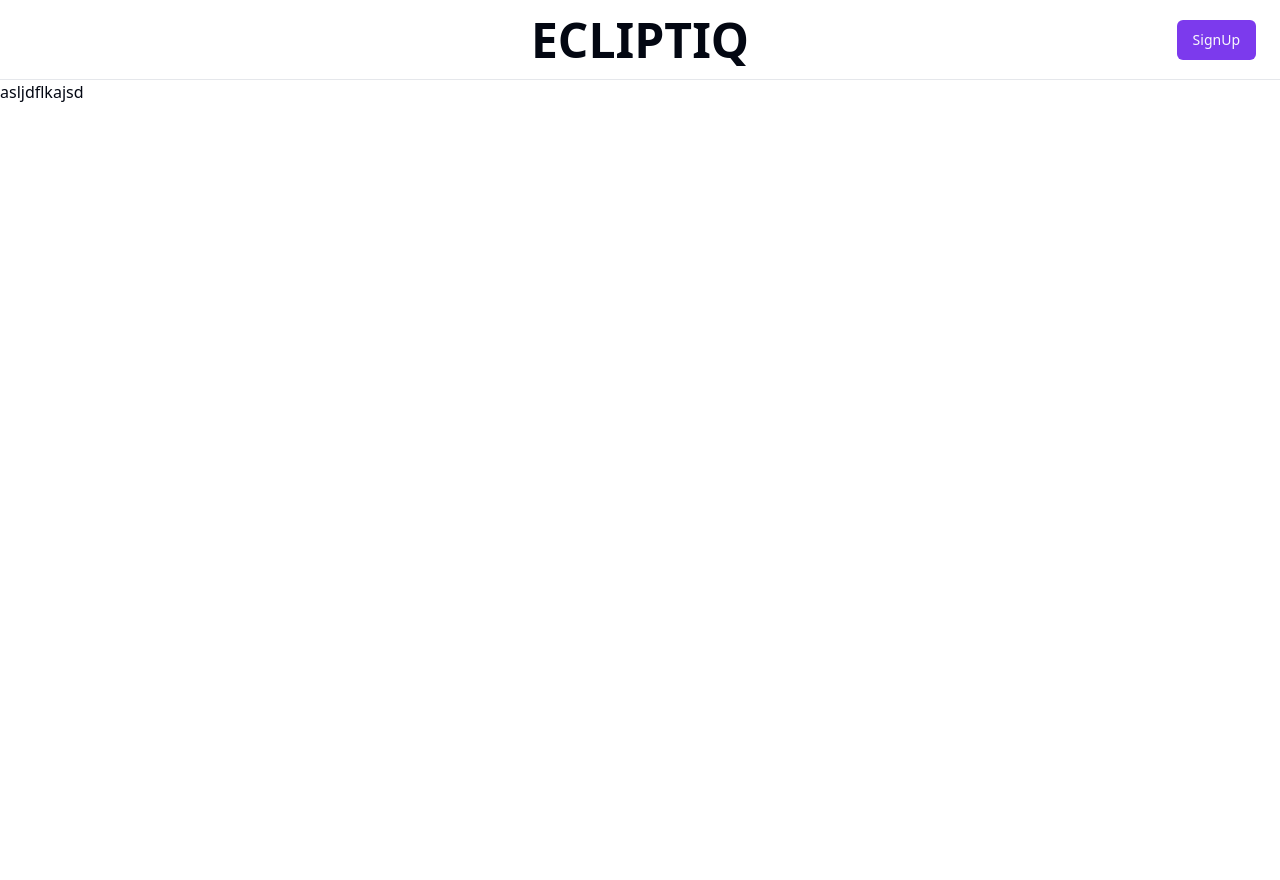
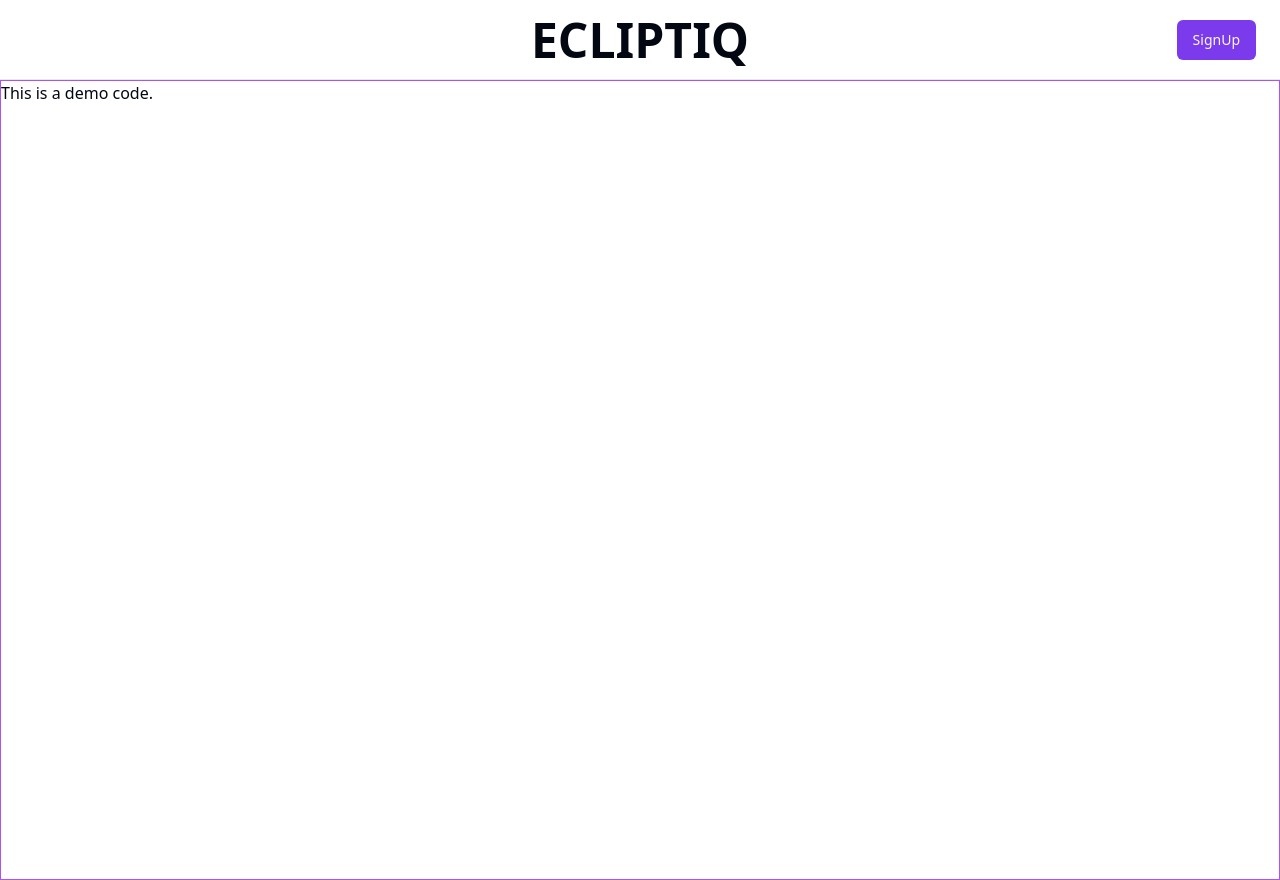
Before and after one commit to HarikrishnanYPR1707/EcliptiQ, a React (Vite) app: page /templates/da/elr in a window 1280 px wide. Before the commit the page ends 800 px from the top, so only its background shows below. Built offline with nearby package versions, Linux system fonts and the light colour scheme; no server answers; a web font is replaced by a local one.

Commit message:
Change the title

```diff
--- a/src/App.jsx
+++ b/src/App.jsx
@@ -22,7 +22,7 @@ const App = () => {
             <Route path="/templates/sde/jlr" element={<SdeJlr />} />
             <Route path="/templates/sde/slr" element={<SdeSlr />} />
             <Route path="/templates/da/elr" element={<DaElr />} />
-            {/* <Route path="/templates/da/jlr" element={<SdeJlr />} /> */}
+            <Route path="/templates/da/jlr" element={<SdeJlr />} />
             {/* <Route path="/templates/da/slr" element={<SdeSlr />} /> */}
             <Route path="*" element={<div>404 Page</div>} />
           </Routes>
--- a/src/components/resumeTemplates/da/DaElr.jsx
+++ b/src/components/resumeTemplates/da/DaElr.jsx
@@ -1,7 +1,11 @@
 import React from "react";
 
 const DaElr = () => {
-  return <div>asljdflkajsd</div>;
+  return (
+    <div className="h-screen border border-purple-500">
+      This is a demo code.
+    </div>
+  );
 };
 
 export default DaElr;
--- a/src/components/resumeTemplates/sde/SdeElr.jsx
+++ b/src/components/resumeTemplates/sde/SdeElr.jsx
@@ -24,7 +24,7 @@ const SdeElr = () => {
             Software Development Engineer
           </h1>
           <h3 className="rounded-xl bg-purple-500 bg-opacity-80 px-20 py-2 text-xl">
-            Senior Level Resume
+            Entry Level Resume
           </h3>
         </div>
       </div>
--- a/src/pages/Information1.jsx
+++ b/src/pages/Information1.jsx
@@ -1,7 +1,6 @@
 import { useState } from "react";
+import "react-datepicker/dist/react-datepicker.css";
 import { FaInfoCircle } from "react-icons/fa";
-import DatePicker from "react-datepicker";
-import "react-datepicker/dist/react-datepicker.css";
 import { Link } from "react-router-dom";
 
 const Information1 = () => {
```
